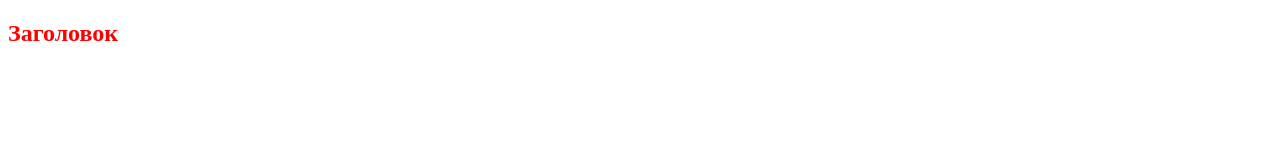
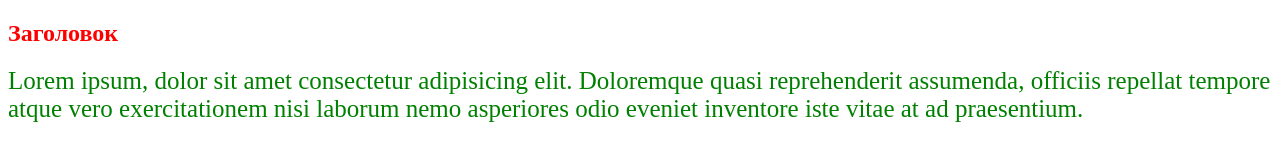
Before and after one commit to allaratkina/chocco, a plain HTML site: page index.html in a window 1280 px wide. Drawn offline with Linux system fonts and the light colour scheme.

Commit message:
Второй коммит

```diff
--- a/index.html
+++ b/index.html
@@ -11,6 +11,7 @@
     <div class="wrapper">
         <section class="main">
             <h1 class="title">Заголовок</h1>
+            <div class="test">Lorem ipsum, dolor sit amet consectetur adipisicing elit. Doloremque quasi reprehenderit assumenda, officiis repellat tempore atque vero exercitationem nisi laborum nemo asperiores odio eveniet inventore iste vitae at ad praesentium.</div>
                     </section>
     </div>
 </body>
--- a/style.css
+++ b/style.css
@@ -1 +1,2 @@
 .title {color: red}
+.test {font-size: 25px; color: green;}
```
